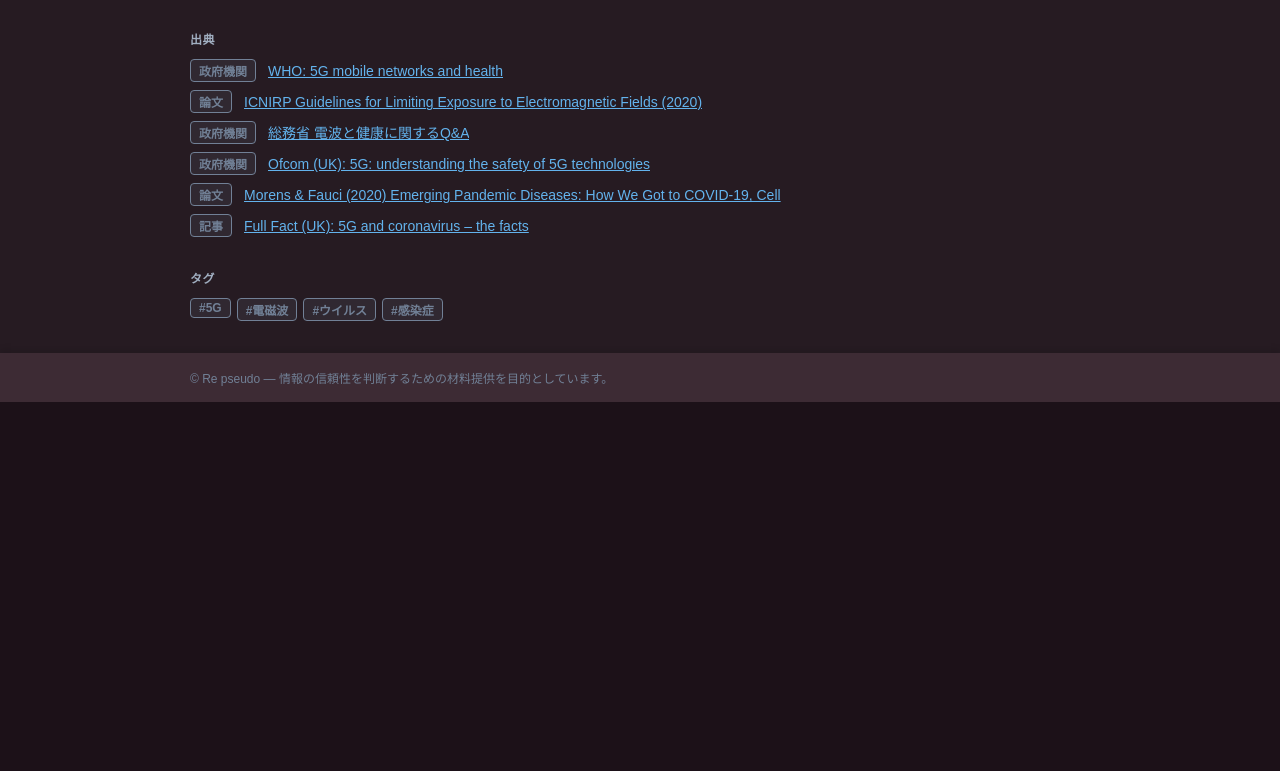
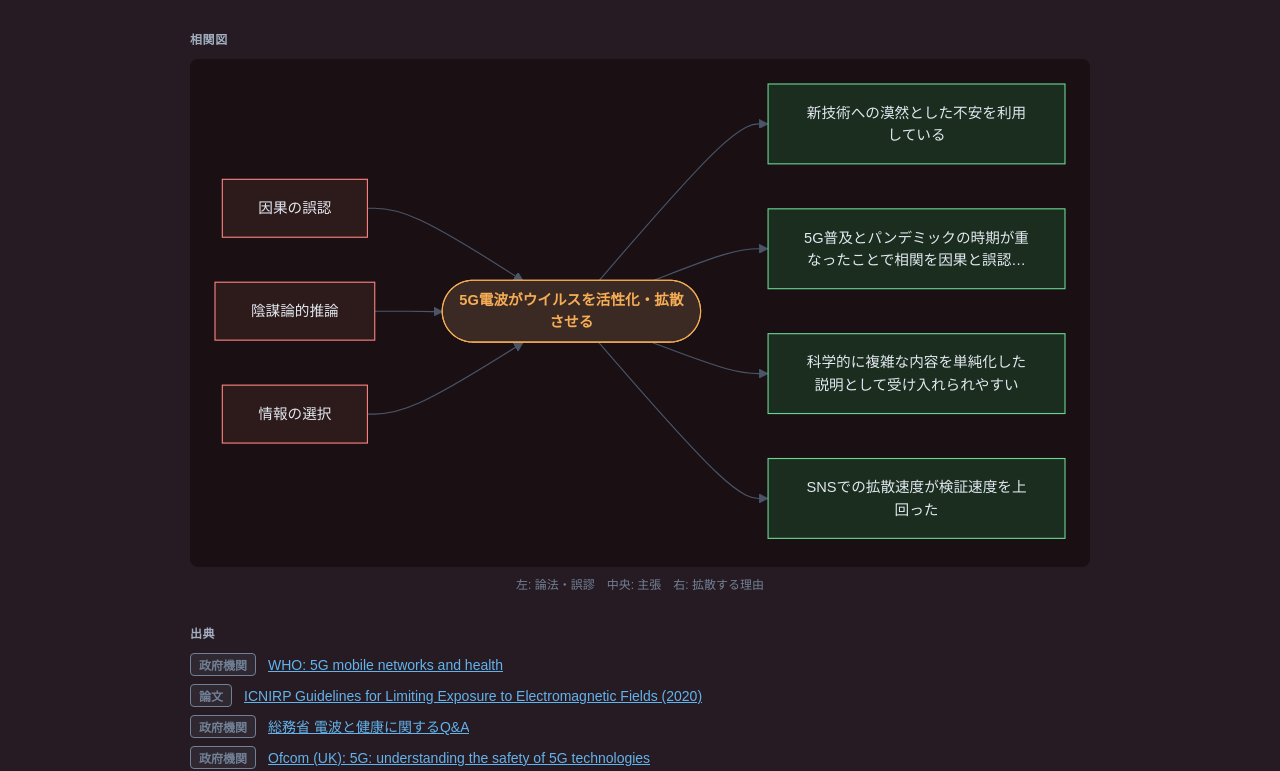
Before and after one commit to reload-co-jp/re-pseudo, a Next.js app: page /claims/5g-virus-activation/ in a window 1280 px wide. Shown: the part 1792-2563 px from the top of the page. Before the commit the page ends 2194 px from the top, so only its background shows below. Built offline with nearby package versions, Linux system fonts and the light colour scheme.

Commit message:
Add ClaimDiagram

```diff
--- a/app/claims/[id]/page.tsx
+++ b/app/claims/[id]/page.tsx
@@ -2,6 +2,7 @@ import { notFound } from "next/navigation"
 import Link from "next/link"
 import { FC } from "react"
 import { Badge, Card } from "components/elements/layout"
+import { ClaimDiagram } from "components/ClaimDiagram"
 import { getClaims, getClaimById } from "lib/claims"
 import {
   CATEGORY_LABEL,
@@ -451,6 +452,11 @@ const ClaimDetailPage: FC<Props> = async ({ params }) => {
       </section>
 
       <section style={sectionStyle}>
+        <h2 style={sectionTitleStyle}>相関図</h2>
+        <ClaimDiagram claim={claim} />
+      </section>
+
+      <section style={sectionStyle}>
         <h2 style={sectionTitleStyle}>出典</h2>
         <div style={{ display: "flex", flexDirection: "column", gap: ".5rem" }}>
           {claim.sources.map((source, i) => (
@@ -498,6 +504,7 @@ const ClaimDetailPage: FC<Props> = async ({ params }) => {
           </div>
         </section>
       )}
+
     </article>
   )
 }
--- /dev/null
+++ b/components/ClaimDiagram.tsx
@@ -0,0 +1,61 @@
+import { FC } from "react"
+import { Claim } from "types/claim"
+import { MermaidDiagram } from "./MermaidDiagram"
+
+function sanitize(text: string): string {
+  return text.replace(/"/g, "'").replace(/[<>]/g, " ").replace(/\n/g, " ")
+}
+
+function buildDefinition(claim: Claim): string {
+  const lines: string[] = ["flowchart LR"]
+
+  lines.push(`  CLAIM(["${sanitize(claim.title)}"])`)
+  lines.push("")
+
+  // Fallacy groups → claim
+  claim.common_fallacies.forEach((g, i) => {
+    const id = `FG${i}`
+    lines.push(`  ${id}["${sanitize(g.group)}"]`)
+    lines.push(`  ${id} --> CLAIM`)
+  })
+
+  lines.push("")
+
+  // Claim → spread reasons
+  claim.why_it_spreads.forEach((reason, i) => {
+    const id = `SP${i}`
+    const short = reason.length > 30 ? reason.slice(0, 30) + "…" : reason
+    lines.push(`  ${id}["${sanitize(short)}"]`)
+    lines.push(`  CLAIM --> ${id}`)
+  })
+
+  lines.push("")
+  lines.push("  style CLAIM fill:#3b2a24,stroke:#f6ad55,color:#f6ad55,font-weight:bold")
+  claim.common_fallacies.forEach((_, i) => {
+    lines.push(`  style FG${i} fill:#2d1a1a,stroke:#fc8181,color:#e2e8f0`)
+  })
+  claim.why_it_spreads.forEach((_, i) => {
+    lines.push(`  style SP${i} fill:#1a2d1f,stroke:#68d391,color:#e2e8f0`)
+  })
+
+  return lines.join("\n")
+}
+
+export const ClaimDiagram: FC<{ claim: Claim }> = ({ claim }) => {
+  const definition = buildDefinition(claim)
+  return (
+    <figure style={{ margin: 0 }}>
+      <MermaidDiagram definition={definition} />
+      <figcaption
+        style={{
+          color: "#718096",
+          fontSize: ".75rem",
+          marginTop: ".5rem",
+          textAlign: "center",
+        }}
+      >
+        左: 論法・誤謬　中央: 主張　右: 拡散する理由
+      </figcaption>
+    </figure>
+  )
+}
--- /dev/null
+++ b/components/MermaidDiagram.tsx
@@ -0,0 +1,184 @@
+"use client"
+
+import { useEffect, useRef, useState } from "react"
+
+type Props = {
+  definition: string
+}
+
+async function renderMermaid(definition: string, id: string): Promise<string> {
+  const mermaid = (await import("mermaid")).default
+  mermaid.initialize({
+    startOnLoad: false,
+    theme: "dark",
+    themeVariables: {
+      background: "#1a1014",
+      primaryColor: "#372630",
+      primaryBorderColor: "#5a3d48",
+      primaryTextColor: "#e2e8f0",
+      secondaryColor: "#2d1f26",
+      secondaryBorderColor: "#5a3d48",
+      secondaryTextColor: "#cbd5e0",
+      tertiaryColor: "#1a1014",
+      tertiaryBorderColor: "#4a5568",
+      tertiaryTextColor: "#a0aec0",
+      lineColor: "#4a5568",
+      edgeLabelBackground: "#1a1014",
+      clusterBkg: "#2d1f26",
+      clusterBorder: "#5a3d48",
+      titleColor: "#e2e8f0",
+      nodeBorder: "#5a3d48",
+      fontFamily: "ui-monospace, SFMono-Regular, Menlo, monospace",
+      fontSize: "13px",
+    },
+    flowchart: {
+      curve: "basis",
+      padding: 16,
+      nodeSpacing: 40,
+      rankSpacing: 60,
+    },
+  })
+  const { svg } = await mermaid.render(id, definition)
+  return svg
+}
+
+function setSvgSize(el: HTMLDivElement, maxWidth: string) {
+  const svgEl = el.querySelector("svg")
+  if (svgEl) {
+    svgEl.style.maxWidth = maxWidth
+    svgEl.style.width = "100%"
+    svgEl.style.height = "auto"
+  }
+}
+
+export const MermaidDiagram = ({ definition }: Props) => {
+  const ref = useRef<HTMLDivElement>(null)
+  const modalRef = useRef<HTMLDivElement>(null)
+  const [open, setOpen] = useState(false)
+  const [svg, setSvg] = useState<string | null>(null)
+
+  useEffect(() => {
+    let cancelled = false
+    const id = `mermaid-${Math.random().toString(36).slice(2)}`
+    renderMermaid(definition, id).then((result) => {
+      if (cancelled) return
+      setSvg(result)
+    })
+    return () => {
+      cancelled = true
+    }
+  }, [definition])
+
+  useEffect(() => {
+    if (svg && ref.current) {
+      ref.current.innerHTML = svg
+      setSvgSize(ref.current, "100%")
+    }
+  }, [svg])
+
+  useEffect(() => {
+    if (svg && open && modalRef.current) {
+      modalRef.current.innerHTML = svg
+      setSvgSize(modalRef.current, "100%")
+    }
+  }, [svg, open])
+
+  useEffect(() => {
+    if (!open) return
+    const onKey = (e: KeyboardEvent) => {
+      if (e.key === "Escape") setOpen(false)
+    }
+    document.addEventListener("keydown", onKey)
+    return () => document.removeEventListener("keydown", onKey)
+  }, [open])
+
+  return (
+    <>
+      <button
+        aria-label="相関図を拡大表示"
+        onClick={() => setOpen(true)}
+        style={{
+          background: "none",
+          border: "none",
+          borderRadius: "8px",
+          cursor: "zoom-in",
+          display: "block",
+          padding: 0,
+          width: "100%",
+        }}
+        type="button"
+      >
+        <div
+          ref={ref}
+          style={{
+            background: "#1a1014",
+            borderRadius: "8px",
+            minHeight: "120px",
+            overflow: "hidden",
+            padding: "1rem",
+            pointerEvents: "none",
+          }}
+        />
+      </button>
+
+      {open && (
+        <div
+          onClick={() => setOpen(false)}
+          role="dialog"
+          aria-modal="true"
+          aria-label="相関図拡大表示"
+          style={{
+            alignItems: "center",
+            background: "rgba(0,0,0,.8)",
+            bottom: 0,
+            display: "flex",
+            justifyContent: "center",
+            left: 0,
+            position: "fixed",
+            right: 0,
+            top: 0,
+            zIndex: 1000,
+          }}
+        >
+          <div
+            onClick={(e) => e.stopPropagation()}
+            style={{
+              background: "#1a1014",
+              border: "1px solid #5a3d48",
+              borderRadius: "12px",
+              maxHeight: "90dvh",
+              maxWidth: "95vw",
+              overflow: "auto",
+              padding: "1.5rem",
+              position: "relative",
+              width: "min(900px, 95vw)",
+            }}
+          >
+            <button
+              aria-label="閉じる"
+              onClick={() => setOpen(false)}
+              style={{
+                background: "#372630",
+                border: "1px solid #5a3d48",
+                borderRadius: "50%",
+                color: "#a0aec0",
+                cursor: "pointer",
+                fontSize: "1rem",
+                height: "2rem",
+                lineHeight: 1,
+                position: "absolute",
+                right: "1rem",
+                top: "1rem",
+                width: "2rem",
+              }}
+              type="button"
+            >
+              ×
+            </button>
+            <div ref={modalRef} style={{ paddingTop: ".25rem" }} />
+          </div>
+        </div>
+      )}
+    </>
+  )
+}
--- a/package.json
+++ b/package.json
@@ -16,6 +16,7 @@
   "license": "ISC",
   "packageManager": "pnpm@10.30.0",
   "dependencies": {
+    "mermaid": "^11.14.0",
     "next": "^16.2.3",
     "react": "^19.2.5",
     "react-dom": "^19.2.5"
```
Also changed, not shown: 1 other file (tests, documents, lock files or other folders).
